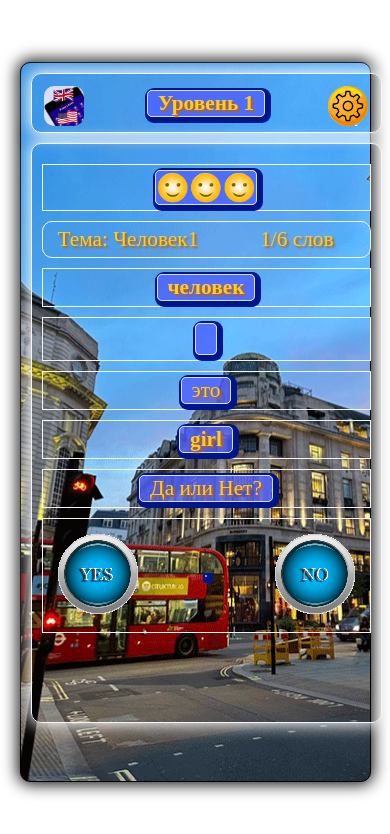
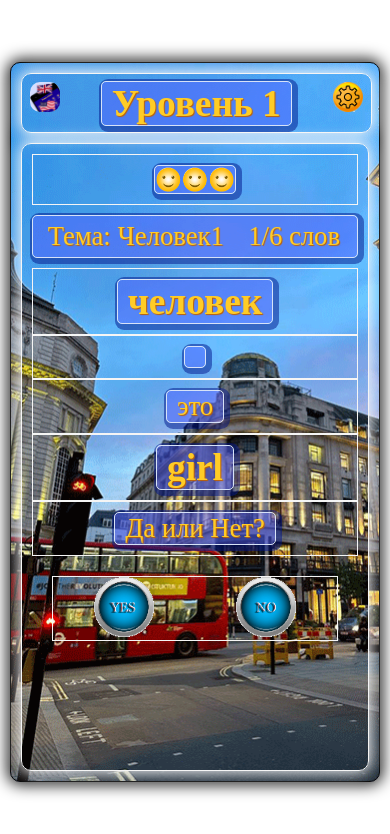
Before and after one commit to arefinnick/word-learning-game, a website: page level.html in a window 390 px wide. Drawn offline with Linux system fonts and the light colour scheme.

Commit message:
Изменения в CSS @media 480px. В level.html удалил div в кнопках yes и no.

```diff
--- a/assets/style.css
+++ b/assets/style.css
@@ -13,9 +13,9 @@ body {
 }
 
 .cont1 {
-	width: 90vw;
+	width: 100vw;
     max-width: 405px;
-    height: 90vh;
+    height: 100vh;
     max-height: 720px;
 	border: 1px solid black;
 	border-radius: 10px;
@@ -29,9 +29,9 @@ body {
 
 .cont2 {
 	display: flex;
-	width: 90vw;
+	width: 100vw;
     max-width: 385px;
-    height: 90vh;
+    height: 100vh;
     max-height: 60px;
     border: 1px solid whitesmoke;
 	border-radius: 10px;
@@ -47,10 +47,10 @@ body {
 }
 .cont3,
 .cont3level {
-  	width: 90vw;
+  	width: 100vw;
     max-width: 385px;
-    height: 90vh;
-    max-height: 580px;
+    height: 100vh;
+    max-height: 628px;
 	margin: 10px;
 	padding: 5px;
 	border: 1px solid whitesmoke;
@@ -59,10 +59,10 @@ body {
 	overflow: auto;
 }
 .cont4 {
-	width: 90vw;
+	width: 100vw;
     max-width: 385px;
-    height: 90vh;
-    max-height: 580px;
+    height: 100vh;
+    max-height: 628px;
 	margin: 10px;
 	padding: 10px;
 	border: 1px solid whitesmoke;
@@ -73,9 +73,9 @@ body {
 	display: flex;
 	justify-content: center;
 	text-align: center;
-	min-width: 90%;
+	min-width: 100%;
 	margin: 10px auto;
-    padding: 5px;
+    padding: 10px;
 	/* border-radius: 10px; */
 	border: 1px solid whitesmoke;
 }
@@ -86,7 +86,23 @@ body {
 	min-width: 90%;
 	margin: 10px auto;
     padding: 5px;
-	border-radius: 10px;
+	/* border-radius: 10px; */
+	/* border: 1px solid whitesmoke; */
+    background: rgba(78, 95, 255, 0.5);
+	border: 1px solid #d7e2f8;
+	border-radius: 5px;
+	box-shadow: 2px 2px 0 4px rgb(1, 21, 138, 0.5);
+}
+.cont7 {
+    display: grid;
+	grid-template-columns: auto auto;
+	/* display: flex; */
+	justify-content: space-around;
+	/* text-align: center; */
+	/* min-width: 100%; */
+	/* margin: 10px auto; */
+    /* padding: 10px; */
+	/* border-radius: 10px; */
 	border: 1px solid whitesmoke;
 }
 
@@ -97,10 +113,11 @@ body {
 .items2 {
 	margin: auto;
 	width: auto;
-	background: rgba(78, 95, 255, 0.8);
+    padding: 0px;
+	background: rgba(78, 95, 255, 0.5);
 	border: 1px solid #d7e2f8;
 	border-radius: 5px;
-	box-shadow: 2px 2px 0 4px rgb(1, 21, 138);
+	box-shadow: 2px 2px 0 4px rgb(1, 21, 138, 0.5);
 }
 .tema {
     grid-column: 1 / span2;
@@ -132,10 +149,10 @@ button {
     transform: scale(1.05); /* для увеличения */
 }
 .y-n {
-    width: 90vw;
-    max-width: 80px;
-    height: 90vh;
-    max-height: 80px;
+    width: 100vw;
+    max-width: 70px;
+    height: 100vh;
+    max-height: 70px;
 }
 
 
@@ -179,9 +196,9 @@ button {
 	border-radius: 10px;
 }
 .lives{
-	width: 90vw;
+	width: 100vw;
     max-width: 100px;
-    height: 90vh;
+    height: 100vh;
     max-height: 33px;
 	display: block;
     margin: 0 auto;
@@ -395,40 +412,75 @@ button {
 } */
 
 /* Для очень маленьких экранов (до 480px) */
-/* @media (max-width: 480px) {
-    body {
-        padding: 10px;
-    }
-    .cont1 {
+ @media (max-width: 480px) {
+   .cont1 {
         width: 95vw;
         height: 95vh;
         margin: 5px;
     }
-     .cont3, .cont4, .cont3level {
+     .cont2{
+        width: 90vw;
+        height: 78vh;
+        padding: 3px;
+     }
+      .cont3, .cont4, .cont3level {
         width: calc(100% - 20px);
-        height: 79vh;
+        height: 78vh;
+        margin: 0px auto;
+    }
+    .cont3level {
+        display: grid;
+        grid-template-columns: repeat(5, 1fr);
+        gap: 3px;
+
     }
     .cont5 {
-	min-width: 90%;
-	margin: 10px auto;
-}
+        min-width: 90%;
+        margin: 0px auto;
+        padding: 10px;
+    }
+    .cont7{
+        margin: 20px;
+    }
+    .items1, .items3 {
+        margin: 3px;
+	    width: auto;
+
+    }
+    .ques {
+        /* margin: 2px; */
+        width: 30px;
+        height: 30px;
+    }
+    .lives{
+        width: 80px;
+        height: auto;
+    }
     .f-had {
-        font-size: 18pt;
+        font-size: 28pt;
         text-shadow: 1px 1px 1px rgb(192, 97, 2);
     }
     .f-bod {
-        font-size: 16pt;
+        font-size: 20pt;
+        text-shadow: 1px 1px 1px rgb(192, 97, 2);
     }
-    .level_key {
-        width: 70px;
-        height: 70px;
+    .f-bod-tr{
+        height: 20px;
     }
     .cell {
-        width: 45px;
-        height: 45px;
+        width: 60px;
+        height: 60px;
         padding: 5px;
     }
-} */
+    .ques {
+        width: 30px;
+        height: 30px;
+    }
+    .y-n {
+    max-width: 60px;
+    max-height: 60px;
+    }
+}
 
 @media (max-width: 320px) {
     .cont1 {
@@ -444,6 +496,7 @@ button {
       .cont3, .cont4, .cont3level {
         width: calc(100% - 20px);
         height: 78vh;
+        margin: 0px auto;
     }
     .cont3level {
         display: grid;
@@ -453,7 +506,8 @@ button {
     }
     .cont5 {
         min-width: 90%;
-        margin: 3px auto;
+        margin: 0px auto;
+        padding: 5px;
     }
     .items1, .items3 {
         margin: 3px;
@@ -490,7 +544,7 @@ button {
         height: 30px;
     }
     .y-n {
-    max-width: 60px;
-    max-height: 60px;
+    max-width: 50px;
+    max-height: 50px;
 }
 }
--- a/level.html
+++ b/level.html
@@ -51,16 +51,11 @@
 					<div class="items2"><p class="f-bod" > Да или Нет? </p></div>
 				</div>
 
-				<div class="cont5" >
-					<div class="items1">
-						<button class="ico" id="yes"><img class="y-n" src="./assets/images/img_yes.png" alt="yes" title="Yes" />
-						</button>
-					</div>
-						<div class="items2"></div>
-					<div class="items3">
-						<button class="ico" id="no"><img class="y-n" src="./assets/images/img_no.png" alt="no" title="No" />
-						</button>
-					</div>
+				<div class="cont7" >
+					<button class="ico" id="yes"><img class="y-n" src="./assets/images/img_yes.png" alt="yes" title="Yes" />
+					</button>
+					<button class="ico" id="no"><img class="y-n" src="./assets/images/img_no.png" alt="no" title="No" />
+					</button>
 				</div>
 				</div>
 			</div>
```
